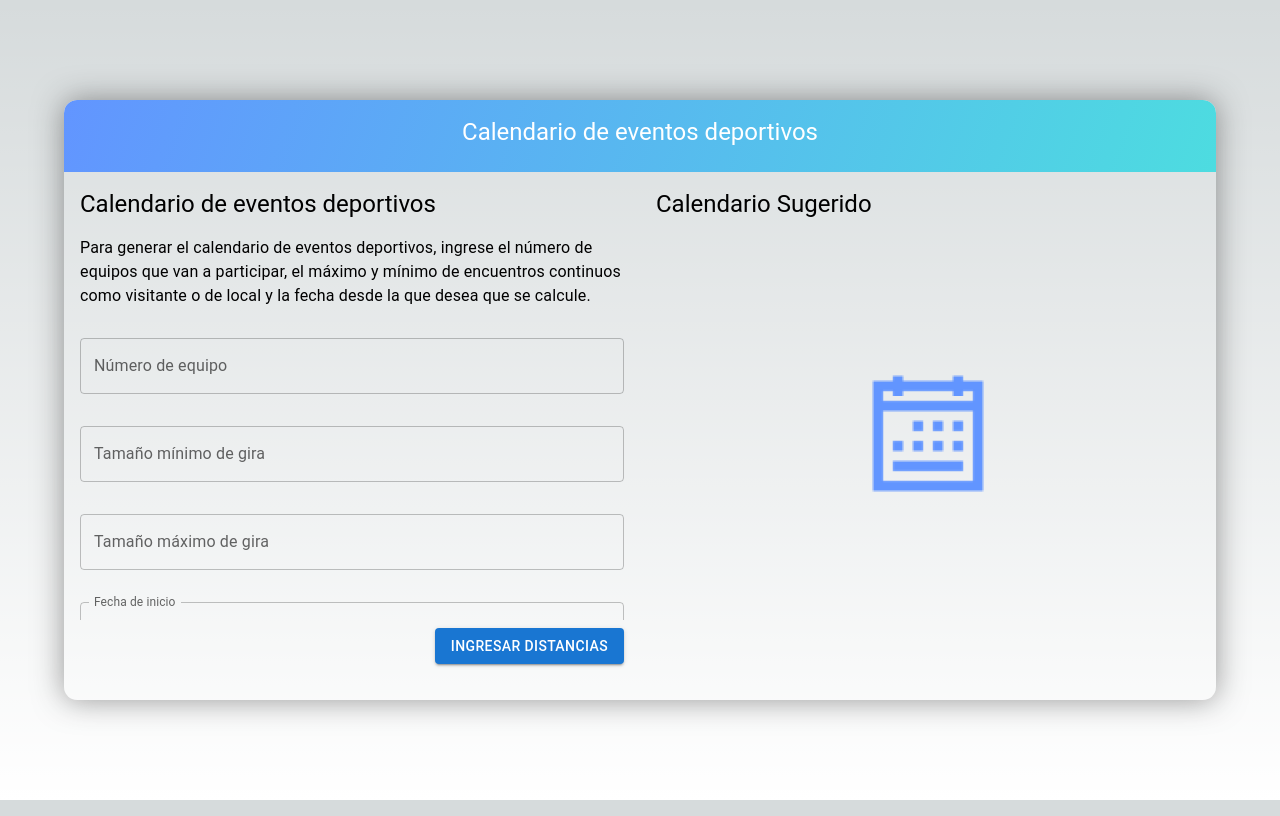
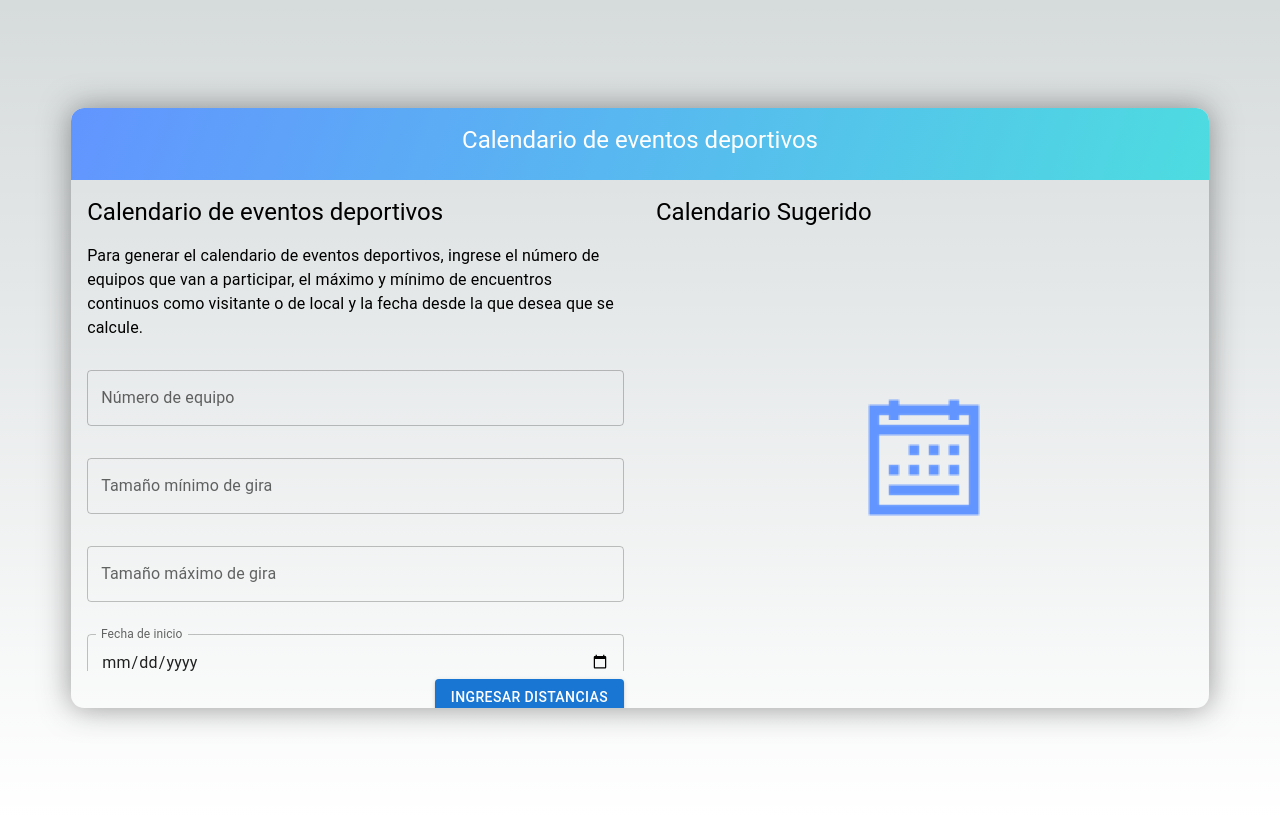
Before and after one commit to fauchx/CalDepF, a Next.js app in the folder CalDepGUIFuentes/: page / in a window 1280 px wide. Built offline with nearby package versions, Linux system fonts and the light colour scheme.

Commit message:
Corrección error botones

```diff
--- a/CalDepGUIFuentes/tailwind.config.js
+++ b/CalDepGUIFuentes/tailwind.config.js
@@ -15,4 +15,8 @@ module.exports = {
     },
   },
   plugins: [],
+  corePlugins: {
+    preflight: false,
+  },
+  important: '#__next',
 }
```
